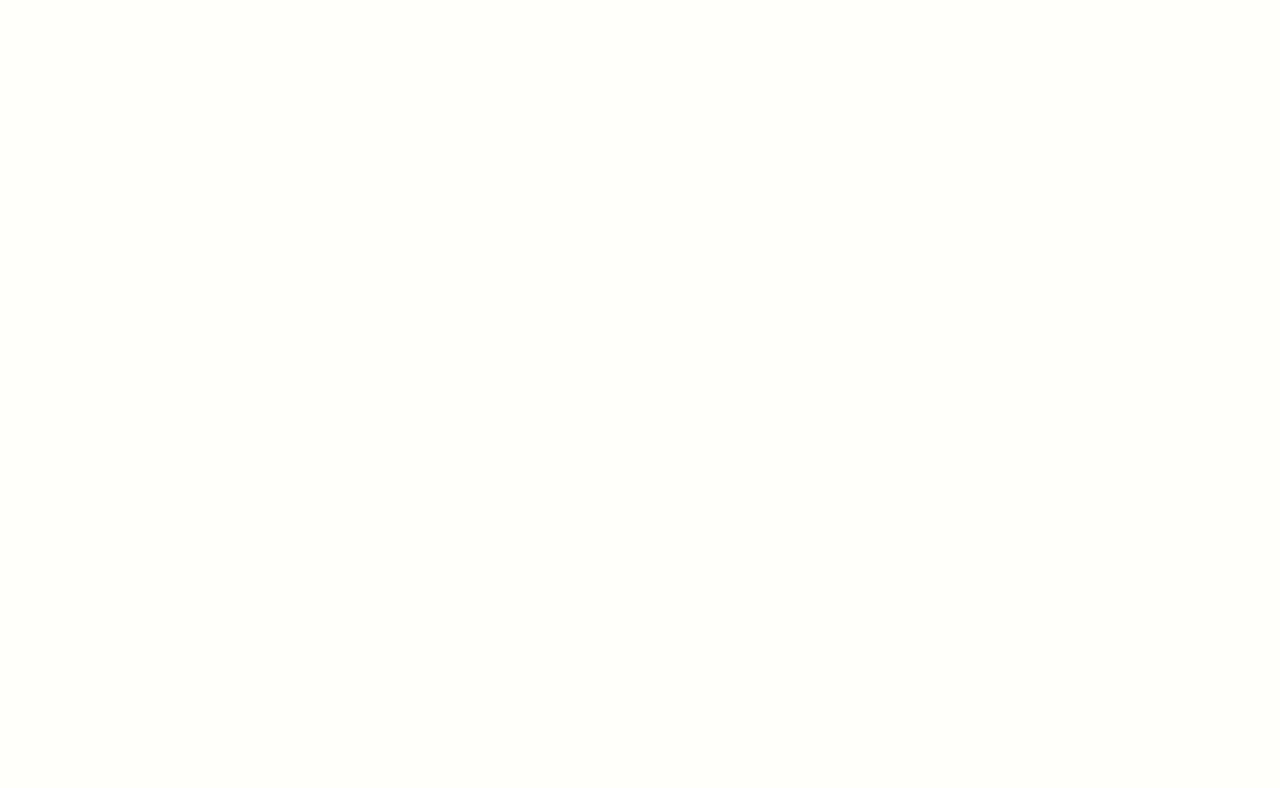
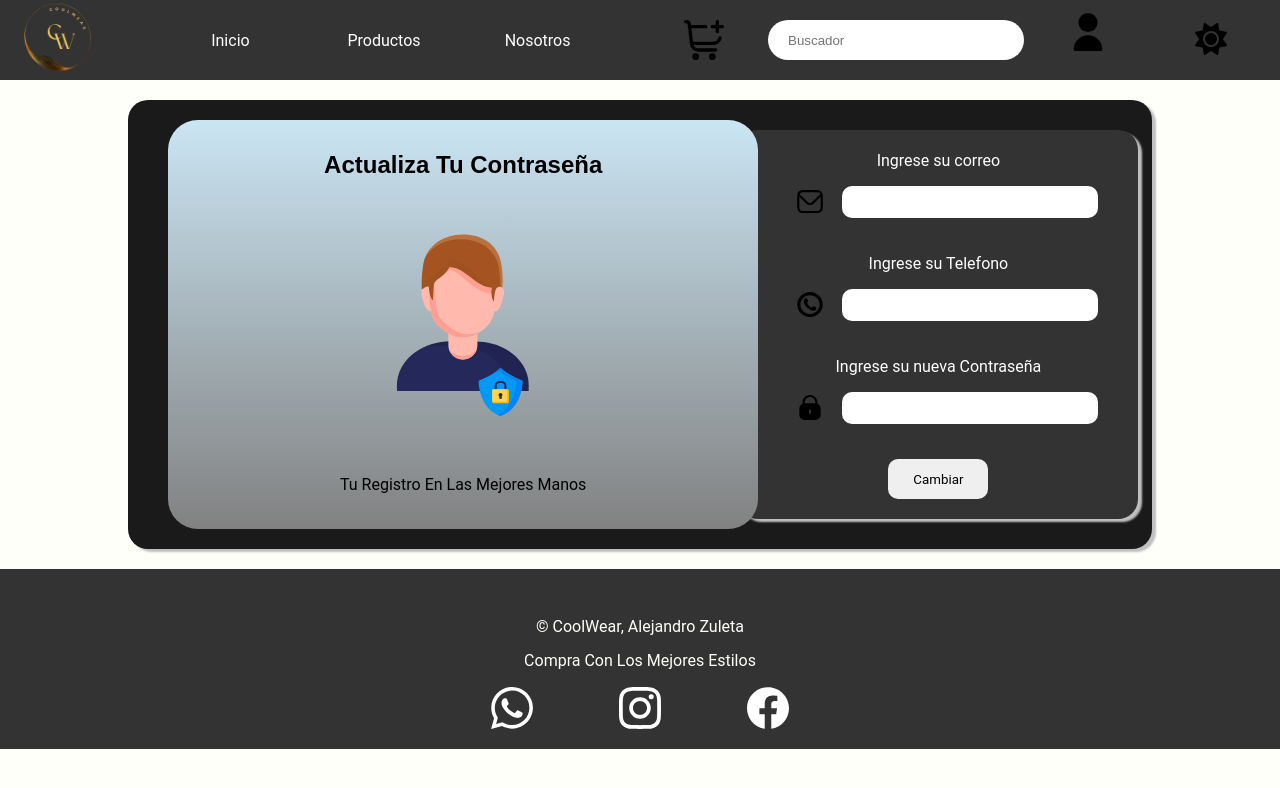
Before and after one commit to aalejandrozuleta/CoolWear, a React (Vite) app: page /forgetPassword in a window 1280 px wide. Before the commit this address had no page. Shown: the top 788 px of the page. Built offline with nearby package versions, Linux system fonts and the light colour scheme.

Commit message:
feature: forgetPassword

```diff
--- a/src/App.jsx
+++ b/src/App.jsx
@@ -2,8 +2,9 @@ import { About } from "./pages/About/About";
 import { Product } from "./pages/Product/Product";
 import { Home } from "./pages/Home/Home";
 import  Login  from "./pages/Login/Login";
+import SingUp from "./pages/SignUp/SignUp";
+import ForgetPassword from "./pages/ForgetPassword/ForgetPassword";
 import { BrowserRouter as Router, Routes, Route } from "react-router-dom";
-import SingUp from "./pages/SignUp/SignUp";
 
 
 function App() {
@@ -15,6 +16,7 @@ function App() {
         <Route path="/about" element={<About />}/>
         <Route path="/login" element={<Login />} />
         <Route path="/signUp" element={<SingUp />} />
+        <Route path="/forgetPassword" element={<ForgetPassword />} />
       </Routes>
     </Router>
   )
--- a/src/pages/ForgetPassword/ForgetPassword.jsx
+++ b/src/pages/ForgetPassword/ForgetPassword.jsx
@@ -0,0 +1,83 @@
+import Footer from "../../components/Footer/Footer";
+import { Header } from "../../components/Header/Header";
+
+import UserSignUpImg from "../../../public/assets/login/userSingUp.svg";
+import EmailImg from "../../../public/assets/login/emailOption.svg";
+import PasswordImg from "../../../public/assets/login/padlock.svg";
+import PhoneImg from "../../../public/assets/login/celphone.svg";
+
+
+
+export default function ForgetPassword() {
+  return (
+    <div>
+    <Header />
+    <section id="blockForm">
+        <div id="backgroundSignUp">
+            <figure id="imgUserSignUp">
+                <h2>Actualiza tu contraseña</h2>
+                <img src={UserSignUpImg} alt="" />
+                <p>Tu registro en las mejores manos</p>
+            </figure>
+        </div>
+
+        <form action="/api/forgetPassword" method="post" id="formUser">
+            <div className="formSet">
+                <label htmlFor="" className="labelForm">
+                    Ingrese su correo
+                </label>
+                <div className="blockInput">
+                    <img className="imgForm" src={EmailImg} alt="" />
+                    <input
+                        className="inputForm"
+                        type="email"
+                        id="email_user"
+                        name="email_user"
+                        required
+                    />
+                </div>
+            </div>
+
+            <div className="formSet">
+                <label htmlFor="" className="labelForm">
+                    Ingrese su Telefono
+                </label>
+                <div className="blockInput">
+                    <img className="imgForm" src={PhoneImg} alt="" />
+                    <input
+                        className="inputForm"
+                        type="text"
+                        id="phone_user"
+                        name="phone_user"
+                        required
+                    />
+                </div>
+            </div>
+
+            <div className="formSet">
+                <label htmlFor="" className="labelForm">
+                    Ingrese su nueva Contraseña
+                </label>
+                <div className="blockInput">
+                    <img className="imgForm" src={PasswordImg} alt="" />
+                    <input
+                        className="inputForm"
+                        type="password"
+                        id="password_user"
+                        name="password_user"
+                        required
+                    />
+                </div>
+            </div>
+
+            <div className="btnSubmit">
+                <button type="submit">Cambiar</button>
+            </div>
+        </form>
+    </section>
+
+    <Footer/>
+
+    </div>
+  )
+}
--- a/src/pages/Login/Login.jsx
+++ b/src/pages/Login/Login.jsx
@@ -4,6 +4,8 @@ import { Header } from "../../components/Header/Header";
 import UserSignUpImg from "../../../public/assets/login/userSingUp.svg";
 import EmailImg from "../../../public/assets/login/emailOption.svg";
 import PasswordImg from "../../../public/assets/login/padlock.svg";
+
+
 
 export default function Login() {
     return (
@@ -12,7 +14,7 @@ export default function Login() {
             <section id="blockForm">
                 <div id="backgroundSignUp">
                     <figure id="imgUserSignUp">
-                        <h2>Regístrate</h2>
+                        <h2>Inicia Sesión</h2>
                         <img src={UserSignUpImg} alt="" />
                         <p>Tu registro en las mejores manos</p>
                     </figure>
@@ -52,8 +54,7 @@ export default function Login() {
                     </div>
 
                     <div id="optionsForm">
-                        {/* <link to="">Olvide mi contraseña </link> */}
-                        <a href="">olvide mi contraseña</a>
+                        <a href="/forgetPassword">Olvide mi contraseña </a>
                     </div>
 
                     <div className="btnSubmit">
@@ -62,7 +63,7 @@ export default function Login() {
                 </form>
             </section>
 
-            <Footer/>
+            <Footer />
         </div>
     );
 }
--- a/src/server/routes.js
+++ b/src/server/routes.js
@@ -4,5 +4,6 @@ const CoolWear = require('./controller');
 
 routes.post('/api/SignUpUser', CoolWear.singUpUser);
 routes.post('/api/loginUser',CoolWear.loginUser);
+routes.post('/api/forgetPassword',CoolWear.forgetPassword);
 
 module.exports = routes;
```
Also changed, not shown: src/server/controller.js (+32 -0 lines).
